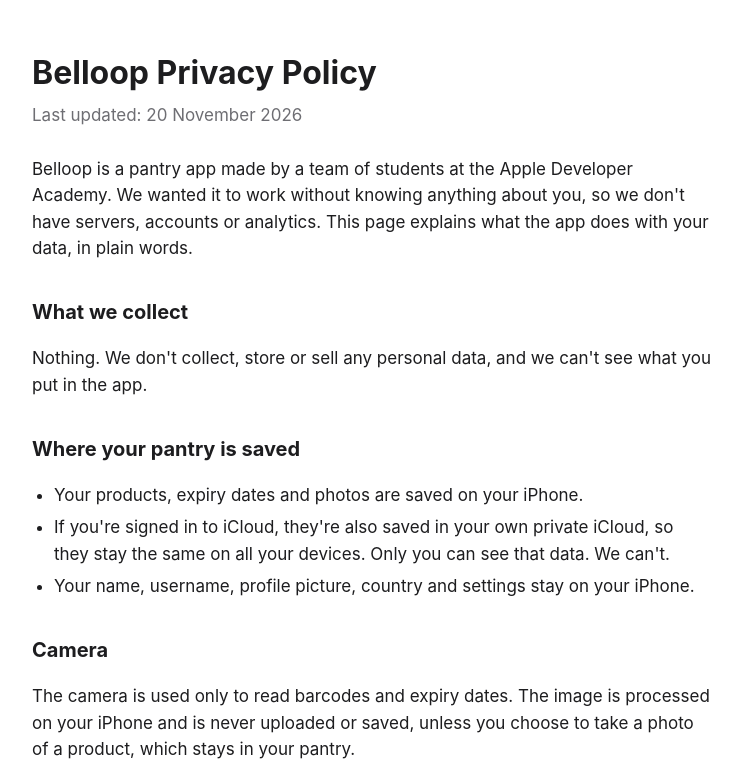
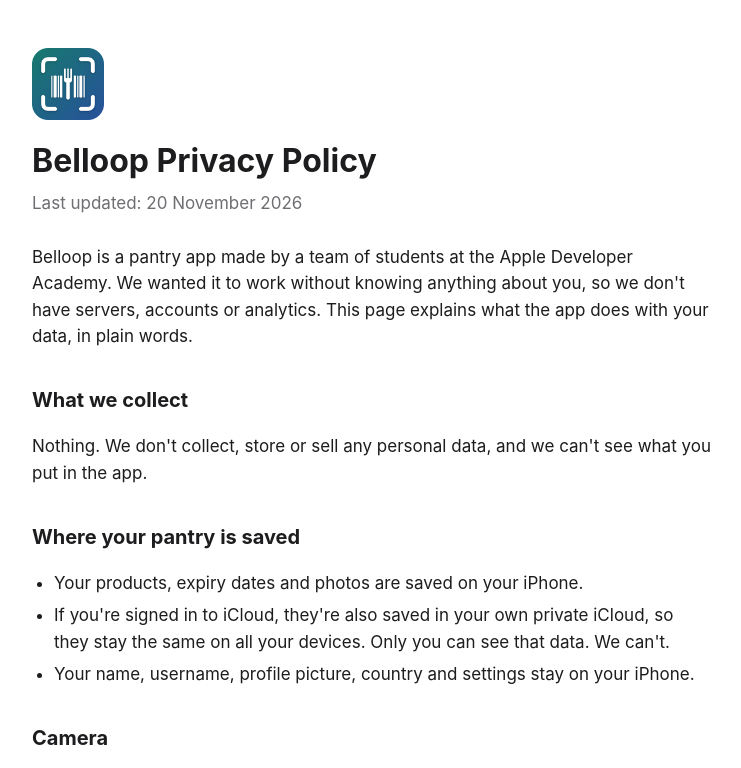
Before and after one commit to Atymia/belloop-privacy, a plain HTML site: page index.html in a window 1280 px wide. Shown: the top 768 px of the page, without its empty margins (268-1009 px from the left). Drawn offline with Linux system fonts and the light colour scheme.

Commit message:
Add app icon to the privacy page

```diff
--- a/index.html
+++ b/index.html
@@ -21,9 +21,12 @@
     hr { border-top-color: #424245; }
   }
 </style>
+<link rel="icon" href="icon.png">
+<link rel="apple-touch-icon" href="apple-touch-icon.png">
 </head>
 <body>
 <main>
+  <img src="icon.png" width="72" height="72" alt="Belloop app icon" style="display:block;margin:0 0 16px">
   <h1>Belloop Privacy Policy</h1>
   <p class="date">Last updated: 20 November 2026</p>
 
```
Also changed, not shown: apple-touch-icon.png (added), icon.png (added).
